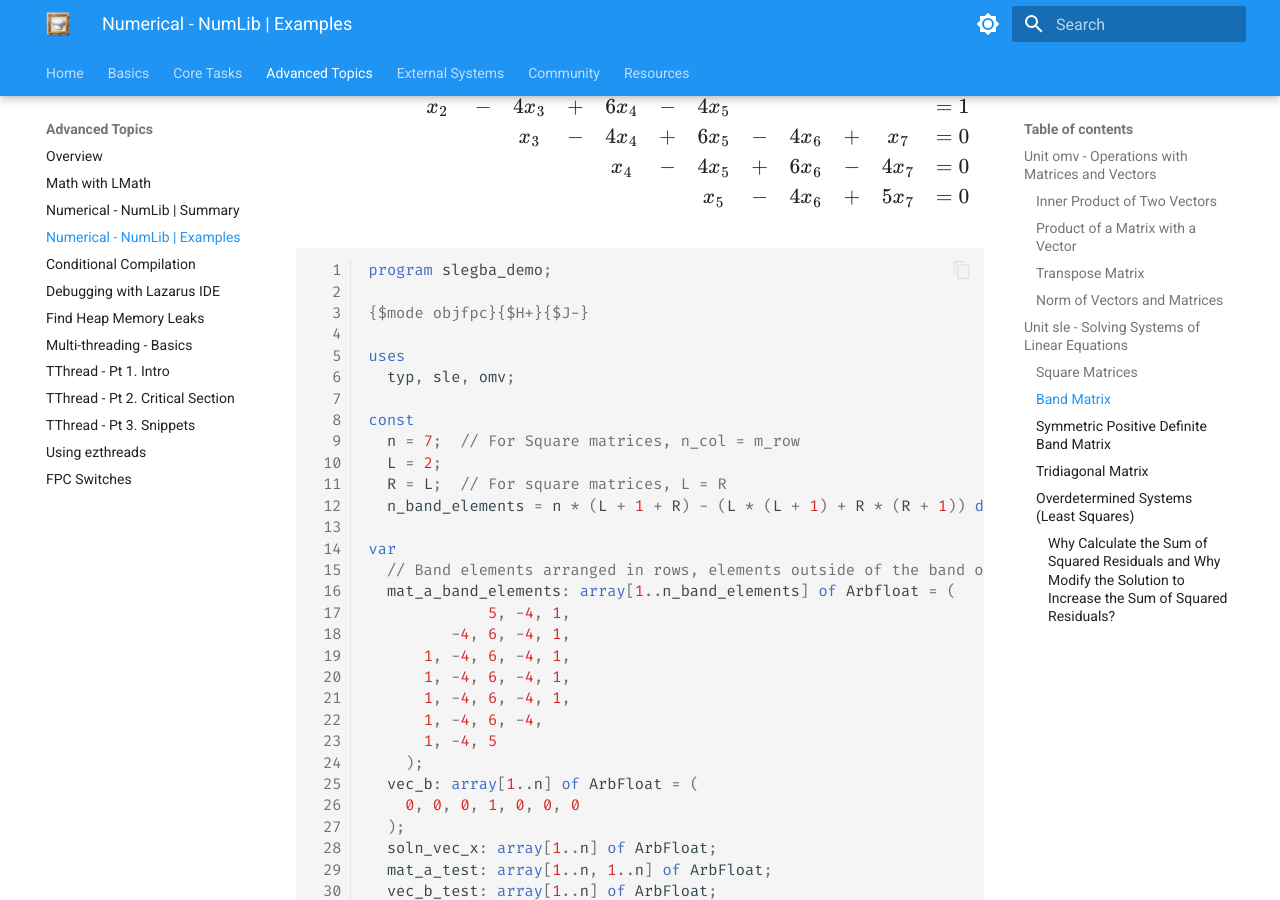
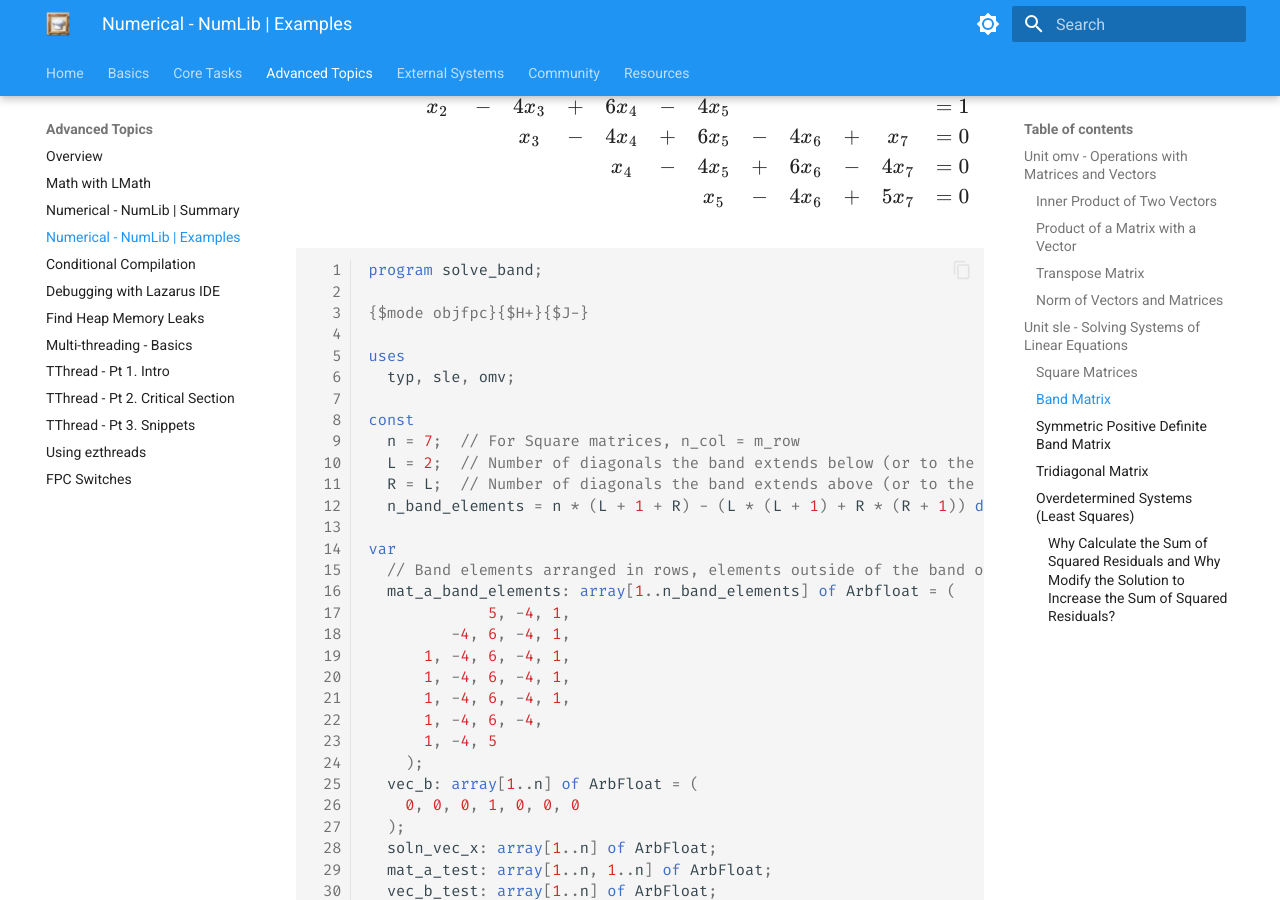
Before and after one commit to ikelaiah/free-pascal-cookbook, an MkDocs documentation site: the page built from docs/docs/advanced/numlib.md, in a window 1280 px wide and 900 px high, scrolled down 14474 px. Built offline with MkDocs 1.6.1 and Material for MkDocs 9.7.7, drawn with Linux system fonts in a browser that asks for light colours.

Commit message:
Update - Edit to the snippet of band matrix.

````diff
--- a/docs/docs/advanced/numlib.md
+++ b/docs/docs/advanced/numlib.md
@@ -679,7 +679,7 @@ $$
 $$
 
 ```pascal linenums="1" hl_lines="51 95-100"
-program slegba_demo;
+program solve_band;
 
 {$mode objfpc}{$H+}{$J-}
 
@@ -688,8 +688,8 @@ uses
 
 const
   n = 7;  // For Square matrices, n_col = m_row
-  L = 2;
-  R = L;  // For square matrices, L = R
+  L = 2;  // Number of diagonals the band extends below (or to the left of) the main diagonal.
+  R = L;  // Number of diagonals the band extends above (or to the right of) the main diagonal.
   n_band_elements = n * (L + 1 + R) - (L * (L + 1) + R * (R + 1)) div 2;
 
 var
````
